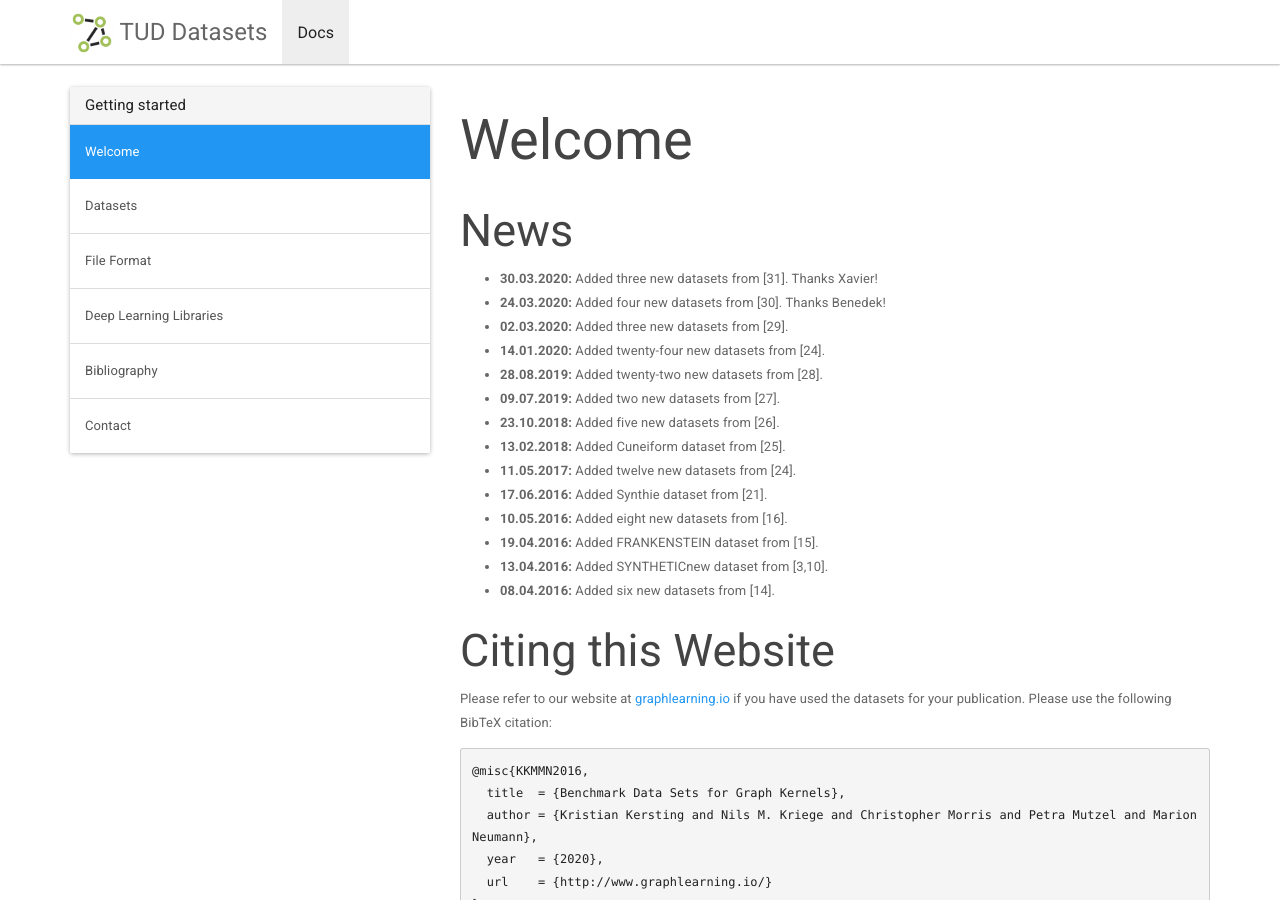
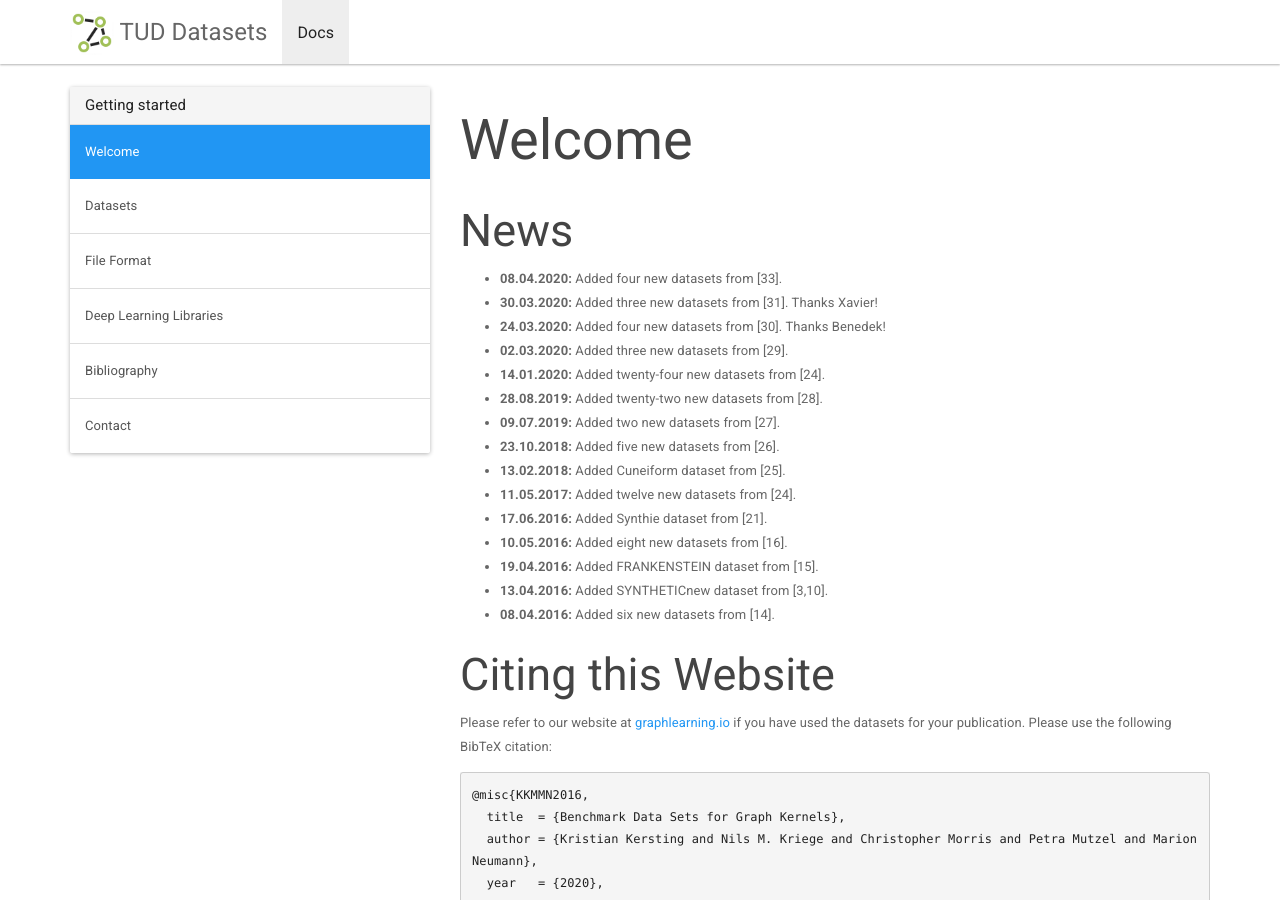
Before and after one commit to chrsmrrs/datasets, a Jekyll site: the page built from _docs/index.md, in a window 1280 px wide and 900 px high. Built offline with Jekyll 4.4.1, drawn with Linux system fonts in a browser that asks for light colours.

Commit message:
Update index.md

```diff
--- a/_docs/index.md
+++ b/_docs/index.md
@@ -5,6 +5,7 @@ redirect_from: /docs/index.html
 ---
 ## News
 
+* **08.04.2020:** Added four new datasets from [33].
 * **30.03.2020:** Added three new datasets from [31]. Thanks Xavier!
 * **24.03.2020:** Added four new datasets from [30]. Thanks Benedek!
 * **02.03.2020:** Added three new datasets from [29].
```
